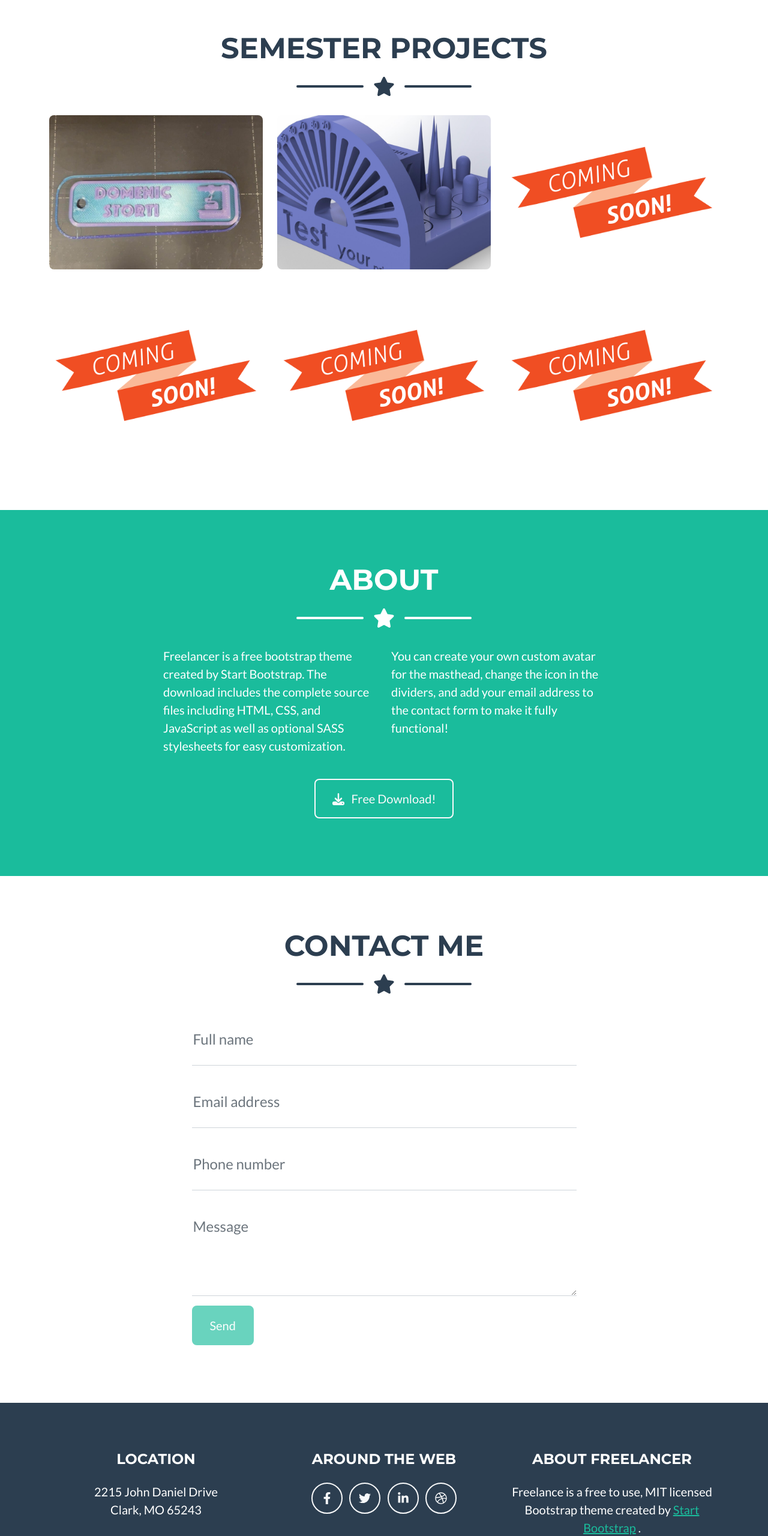
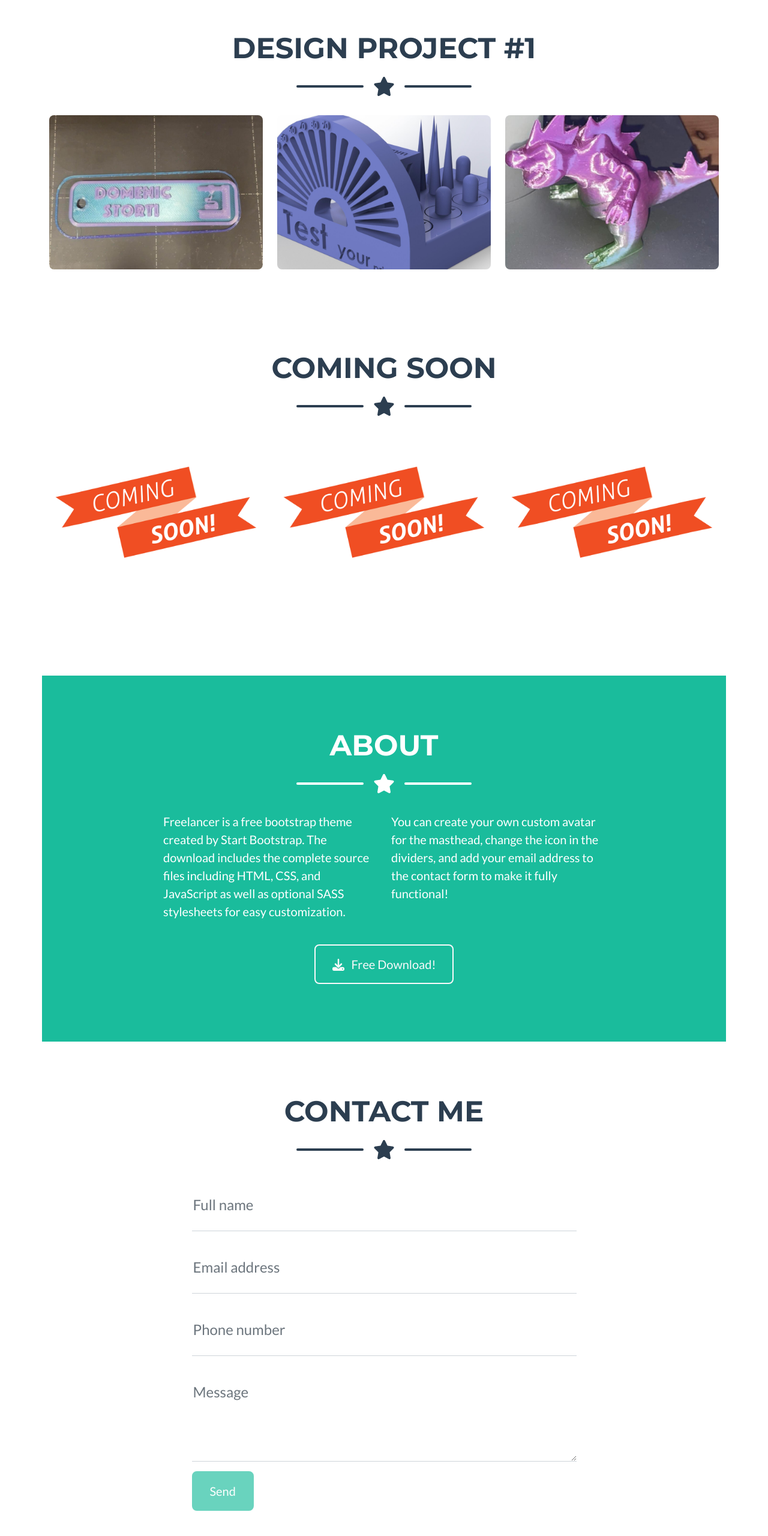
Before and after one commit to domenicstorti/ENGR11a, a plain HTML site: page index.html in a window 1280 px wide. Shown: the part 1394-3954 px from the top of the page at 60% size. Drawn offline with nearby package versions, Linux system fonts and the light colour scheme.

Commit message:
Add files via upload

```diff
--- a/index.html
+++ b/index.html
@@ -57,7 +57,7 @@
         <section class="page-section portfolio" id="portfolio">
             <div class="container">
                 <!-- Portfolio Section Heading-->
-                <h2 class="page-section-heading text-center text-uppercase text-secondary mb-0">Semester Projects</h2>
+                <h2 class="page-section-heading text-center text-uppercase text-secondary mb-0">Design Project #1</h2>
                 <!-- Icon Divider-->
                 <div class="divider-custom">
                     <div class="divider-custom-line"></div>
@@ -90,11 +90,24 @@
                             <div class="portfolio-item-caption d-flex align-items-center justify-content-center h-100 w-100">
                                 <div class="portfolio-item-caption-content text-center text-white"><i class="fas fa-plus fa-3x"></i></div>
                             </div>
-                            <img class="img-fluid" src="assets/img/portfolio/comingsoon.png" alt="..." />
+                            <img class="img-fluid" src="assets/img/portfolio/Small Gator.png" alt="..." />
                         </div>
                     </div>
+        </header>
+<section class="page-section portfolio" id="portfolio">
+            <div class="container">
+                <!-- Portfolio Section Heading-->
+                <h2 class="page-section-heading text-center text-uppercase text-secondary mb-0">Coming Soon</h2>
+                <!-- Icon Divider-->
+                <div class="divider-custom">
+                    <div class="divider-custom-line"></div>
+                    <div class="divider-custom-icon"><i class="fas fa-star"></i></div>
+                    <div class="divider-custom-line"></div>
+                </div>
+                <!-- Portfolio Grid Items-->
+                <div class="row justify-content-center">
                     <!-- Portfolio Item 4-->
-                    <div class="col-md-6 col-lg-4 mb-5 mb-lg-0">
+                    <div class="col-md-6 col-lg-4 mb-5">
                         <div class="portfolio-item mx-auto" data-bs-toggle="modal" data-bs-target="#portfolioModal4">
                             <div class="portfolio-item-caption d-flex align-items-center justify-content-center h-100 w-100">
                                 <div class="portfolio-item-caption-content text-center text-white"><i class="fas fa-plus fa-3x"></i></div>
@@ -102,8 +115,9 @@
                             <img class="img-fluid" src="assets/img/portfolio/comingsoon.png" alt="..." />
                         </div>
                     </div>
+
                     <!-- Portfolio Item 5-->
-                    <div class="col-md-6 col-lg-4 mb-5 mb-md-0">
+                    <div class="col-md-6 col-lg-4 mb-5">
                         <div class="portfolio-item mx-auto" data-bs-toggle="modal" data-bs-target="#portfolioModal5">
                             <div class="portfolio-item-caption d-flex align-items-center justify-content-center h-100 w-100">
                                 <div class="portfolio-item-caption-content text-center text-white"><i class="fas fa-plus fa-3x"></i></div>
@@ -112,7 +126,7 @@
                         </div>
                     </div>
                     <!-- Portfolio Item 6-->
-                    <div class="col-md-6 col-lg-4">
+                    <div class="col-md-6 col-lg-4 mb-5">
                         <div class="portfolio-item mx-auto" data-bs-toggle="modal" data-bs-target="#portfolioModal6">
                             <div class="portfolio-item-caption d-flex align-items-center justify-content-center h-100 w-100">
                                 <div class="portfolio-item-caption-content text-center text-white"><i class="fas fa-plus fa-3x"></i></div>
@@ -123,6 +137,7 @@
                 </div>
             </div>
         </section>
+
         <!-- About Section-->
         <section class="page-section bg-primary text-white mb-0" id="about">
             <div class="container">
@@ -227,9 +242,11 @@
                     <div class="col-lg-4 mb-5 mb-lg-0">
                         <h4 class="text-uppercase mb-4">Location</h4>
                         <p class="lead mb-0">
-                            2215 John Daniel Drive
+                            Brandeis University
+                             <br />
+                            415 South Street
                             <br />
-                            Clark, MO 65243
+                            Waltham, MA 02453
                         </p>
                     </div>
                     <!-- Footer Social Icons-->
@@ -349,11 +366,31 @@
                                         <div class="divider-custom-line"></div>
                                     </div>
                                     <!-- Portfolio Modal - Image-->
-                                    <img class="img-fluid rounded mb-5" src="assets/img/portfolio/comingsoon.png" alt="..." />
+                                    <img class="img-fluid rounded mb-5" src="assets/img/portfolio/Prusa3.png" alt="..." />
                                     <!-- Portfolio Modal - Text-->
                                     <p class="mb-4">Lorem ipsum dolor sit amet, consectetur adipisicing elit. Mollitia neque assumenda ipsam nihil, molestias magnam, recusandae quos quis inventore quisquam velit asperiores, vitae? Reprehenderit soluta, eos quod consequuntur itaque. Nam.</p>
+                                     </div>
+                                    <!-- Portfolio Modal - Image-->
+                                    <img class="img-fluid rounded mb-5" src="assets/img/portfolio/Fail1.png" alt="..." />
+                                    <!-- Portfolio Modal - Text-->
+                                    <p class="mb-4">Lorem ipsum dolor sit amet, consectetur adipisicing elit. Mollitia neque assumenda ipsam nihil, molestias magnam, recusandae quos quis inventore quisquam velit asperiores, vitae? Reprehenderit soluta, eos quod consequuntur itaque. Nam.</p>
+                                     </div>
+                                    <!-- Portfolio Modal - Image-->
+                                    <img class="img-fluid rounded mb-5" src="assets/img/portfolio/Print3.png" alt="..." />
+                                     </div>
+                                    <!-- Portfolio Modal - Image-->
+                                    <img class="img-fluid rounded mb-5" src="assets/img/portfolio/Print4.png" alt="..." />
+                                    <!-- Portfolio Modal - Text-->
+                                    <p class="mb-4">Lorem ipsum dolor sit amet, consectetur adipisicing elit. Mollitia neque assumenda ipsam nihil, molestias magnam, recusandae quos quis inventore quisquam velit asperiores, vitae? Reprehenderit soluta, eos quod consequuntur itaque. Nam.</p>
+                                     </div>
+                                     <!-- Portfolio Modal - Image-->
+                                    <img class="img-fluid rounded mb-5" src="assets/img/portfolio/Evolution.png" alt="..." />
+                                    <!-- Portfolio Modal - Text-->
+                                    <p class="mb-4">Lorem ipsum dolor sit amet, consectetur adipisicing elit. Mollitia neque assumenda ipsam nihil, molestias magnam, recusandae quos quis inventore quisquam velit asperiores, vitae? Reprehenderit soluta, eos quod consequuntur itaque. Nam.</p>
+            </div>
                                     <button class="btn btn-primary" data-bs-dismiss="modal">
                                         <i class="fas fa-xmark fa-fw"></i>
+
                                         Close Window
                                     </button>
                                 </div>
@@ -373,7 +410,7 @@
                             <div class="row justify-content-center">
                                 <div class="col-lg-8">
                                     <!-- Portfolio Modal - Title-->
-                                    <h2 class="portfolio-modal-title text-secondary text-uppercase mb-0">Project #4</h2>
+                                    <h2 class="portfolio-modal-title text-secondary text-uppercase mb-0">TBD</h2>
                                     <!-- Icon Divider-->
                                     <div class="divider-custom">
                                         <div class="divider-custom-line"></div>
@@ -383,7 +420,7 @@
                                     <!-- Portfolio Modal - Image-->
                                     <img class="img-fluid rounded mb-5" src="assets/img/portfolio/comingsoon.png" alt="..." />
                                     <!-- Portfolio Modal - Text-->
-                                    <p class="mb-4">Lorem ipsum dolor sit amet, consectetur adipisicing elit. Mollitia neque assumenda ipsam nihil, molestias magnam, recusandae quos quis inventore quisquam velit asperiores, vitae? Reprehenderit soluta, eos quod consequuntur itaque. Nam.</p>
+                                    <p class="mb-4">Coming Soon!</p>
                                     <button class="btn btn-primary" data-bs-dismiss="modal">
                                         <i class="fas fa-xmark fa-fw"></i>
                                         Close Window
@@ -405,7 +442,7 @@
                             <div class="row justify-content-center">
                                 <div class="col-lg-8">
                                     <!-- Portfolio Modal - Title-->
-                                    <h2 class="portfolio-modal-title text-secondary text-uppercase mb-0">Project #5</h2>
+                                    <h2 class="portfolio-modal-title text-secondary text-uppercase mb-0">TBD</h2>
                                     <!-- Icon Divider-->
                                     <div class="divider-custom">
                                         <div class="divider-custom-line"></div>
@@ -415,7 +452,7 @@
                                     <!-- Portfolio Modal - Image-->
                                     <img class="img-fluid rounded mb-5" src="assets/img/portfolio/comingsoon.png" alt="..." />
                                     <!-- Portfolio Modal - Text-->
-                                    <p class="mb-4">Lorem ipsum dolor sit amet, consectetur adipisicing elit. Mollitia neque assumenda ipsam nihil, molestias magnam, recusandae quos quis inventore quisquam velit asperiores, vitae? Reprehenderit soluta, eos quod consequuntur itaque. Nam.</p>
+                                    <p class="mb-4">Coming Soon!</p>
                                     <button class="btn btn-primary" data-bs-dismiss="modal">
                                         <i class="fas fa-xmark fa-fw"></i>
                                         Close Window
@@ -437,7 +474,7 @@
                             <div class="row justify-content-center">
                                 <div class="col-lg-8">
                                     <!-- Portfolio Modal - Title-->
-                                    <h2 class="portfolio-modal-title text-secondary text-uppercase mb-0">Project #6</h2>
+                                    <h2 class="portfolio-modal-title text-secondary text-uppercase mb-0">TBD</h2>
                                     <!-- Icon Divider-->
                                     <div class="divider-custom">
                                         <div class="divider-custom-line"></div>
@@ -447,7 +484,7 @@
                                     <!-- Portfolio Modal - Image-->
                                     <img class="img-fluid rounded mb-5" src="assets/img/portfolio/comingsoon.png" alt="..." />
                                     <!-- Portfolio Modal - Text-->
-                                    <p class="mb-4">Lorem ipsum dolor sit amet, consectetur adipisicing elit. Mollitia neque assumenda ipsam nihil, molestias magnam, recusandae quos quis inventore quisquam velit asperiores, vitae? Reprehenderit soluta, eos quod consequuntur itaque. Nam.</p>
+                                    <p class="mb-4">Coming Soon!</p>
                                     <button class="btn btn-primary" data-bs-dismiss="modal">
                                         <i class="fas fa-xmark fa-fw"></i>
                                         Close Window
```
Also changed, not shown: assets/img/portfolio/Evolution.png (added), assets/img/portfolio/Fail1.png (added), assets/img/portfolio/Print3.png (added), assets/img/portfolio/Print4.png (added), assets/img/portfolio/Small gator.png (added), 1 other file.
